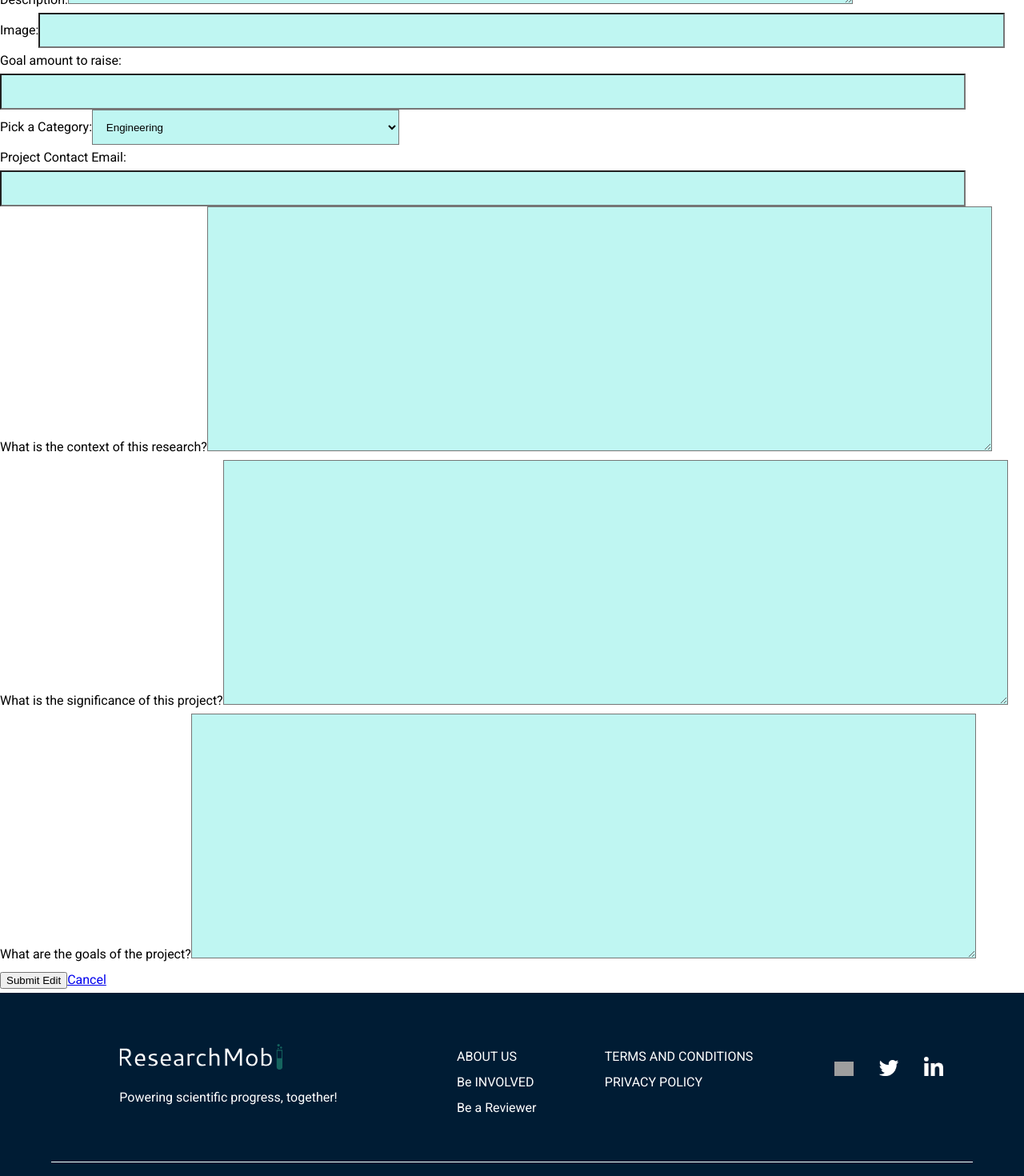
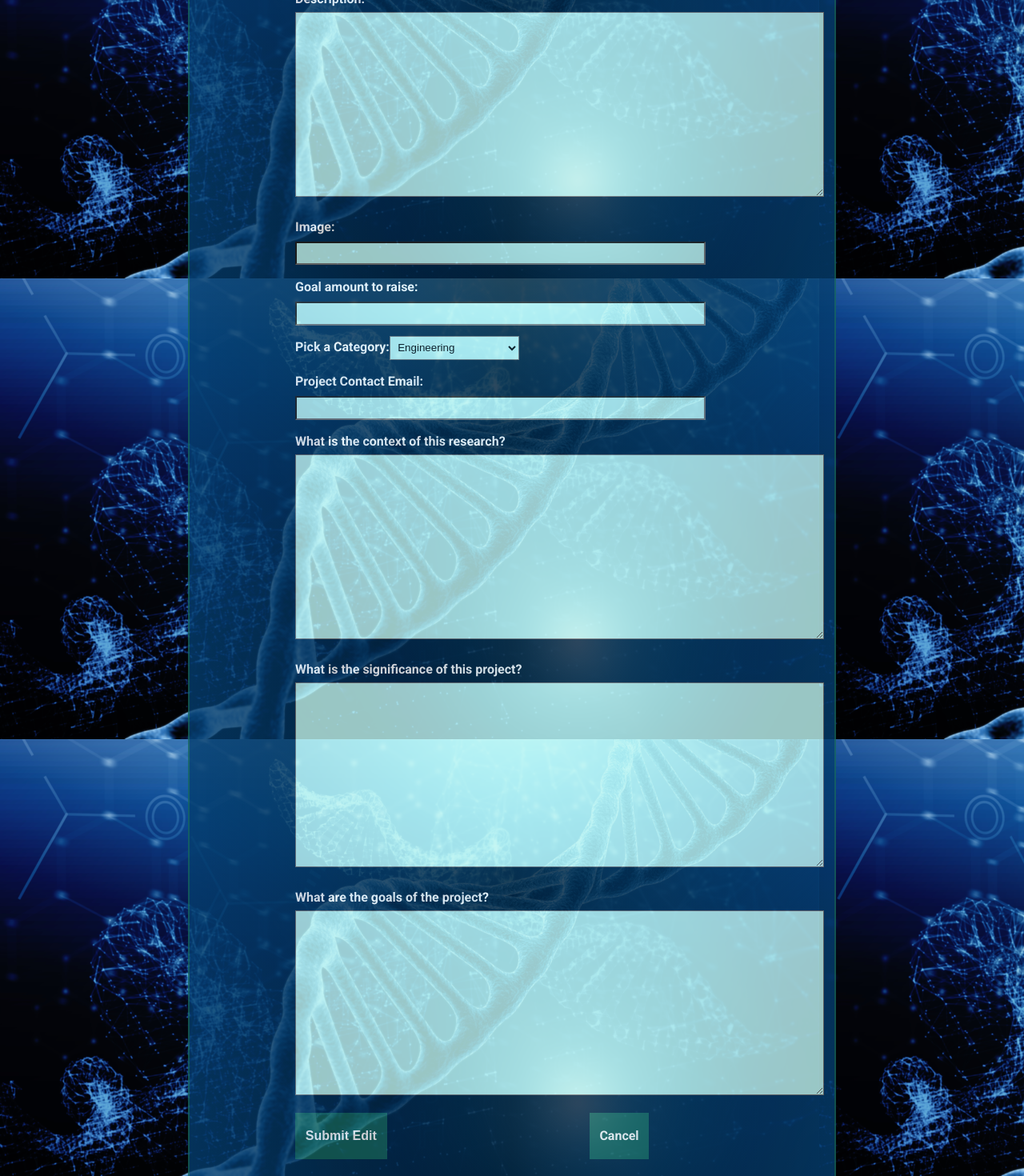
Before and after one commit to EttaLioness/ResearchMob-React, a React (Vite) app: page /EditProjectPage/1 in a window 1280 px wide. Shown: the part 300-1770 px from the top of the page at 80% size. Built offline with nearby package versions, Linux system fonts and the light colour scheme; no server answers; grey boxes are pictures that could not be loaded.

Commit message:
Removed stuff off project card, was displaying, now not
-Removed stuff off project card, was displaying, now not
-Added edit project css

```diff
--- a/src/components/EditProjectForm/index.jsx
+++ b/src/components/EditProjectForm/index.jsx
@@ -1,6 +1,7 @@
 import React, { useState, useEffect }from "react";
 import { Link } from "react-router-dom";
 import { useNavigate }from 'react-router-dom';
+import '../CreateProjectForm/createproject.css'
 
 function EditProjectForm(props){
 
@@ -73,14 +74,18 @@ function EditProjectForm(props){
     // console.log(formData)
 
     return (
-        <form>
+        <section className="formMasterContainer">
+
+
+        <form className="formBox">
+            <div className="innerFormBox">
             <div>
                 <label htmlFor="title">Project Title:</label>
                 <input onChange={handleChange} type="text" id="title" value={formData.title}></input>
             </div>
             <div>
                 <label htmlFor="description">Description:</label>
-                <textarea id="description" rows={10} cols={120} onChange={handleChange} value={formData.description}/>
+                <textarea id="description" rows={15} cols={80} onChange={handleChange} value={formData.description}/>
             </div>
             <div>
                 <label htmlFor="image">Image:</label>
@@ -92,7 +97,7 @@ function EditProjectForm(props){
             </div>
             <div>
                 <label htmlFor="category">Pick a Category:</label>
-                <select id="category" onChange={handleChange}>
+                <select id="category" onChange={handleChange}value={formData.category} >
                     <option value="Eng">Engineering</option>
                     <option value="Chem">Chemistry</option>
                     <option value="Bio">Biology</option>
@@ -122,19 +127,23 @@ function EditProjectForm(props){
             </div>
             <div>
                 <label htmlFor="question_one">What is the context of this research?</label>
-                <textarea onChange={handleChange} rows={20} cols={120} id="question_one" value={formData.question_one}></textarea>
+                <textarea onChange={handleChange} rows={15} cols={80} id="question_one" value={formData.question_one}></textarea>
             </div>
             <div>
                 <label htmlFor="question_two">What is the significance of this project?</label>
-                <textarea onChange={handleChange} rows={20} cols={120} id="question_two" value={formData.question_two}></textarea>
+                <textarea onChange={handleChange} rows={15} cols={80} id="question_two" value={formData.question_two}></textarea>
             </div>
             <div>
                 <label htmlFor="question_three">What are the goals of the project?</label>
-                <textarea onChange={handleChange} rows={20} cols={120} id="question_three" value={formData.question_three}></textarea>
+                <textarea onChange={handleChange} rows={15} cols={80} id="question_three" value={formData.question_three}></textarea>
             </div>
-            <button type="submit" onClick={handleSubmit} > Submit Edit</button>
-            <Link to={`/project/${formData.id}`}>Cancel</Link>
+            <div className="buttonContainer">
+            <button type="submit" onClick={handleSubmit} className="createButton"> Submit Edit</button>
+            <Link to={`/project/${formData.id}`} className="createButton">Cancel</Link>
+            </div>
+        </div>
         </form>
+        </section>
     )
 };
 
--- a/src/components/ProjectCard/index.jsx
+++ b/src/components/ProjectCard/index.jsx
@@ -38,14 +38,14 @@ function ProjectCard(props){
                         </div>
                     </section> */}
 
-                    <div className="moneyValues">
-                        <span>{projectData.total_amount_pledged}</span>
+                    {/* <div className="moneyValues">
+                        <span>{projectData?.total_amount_pledged}</span>
                         <span>${projectData.goal}</span>
                     </div>
                     <div className="moneyText">
                         <span>Funded</span>
                         <span>Goal</span>
-                    </div>
+                    </div> */}
                     <p>{projectData.description}</p>
                 </Link>
             </div>
```
